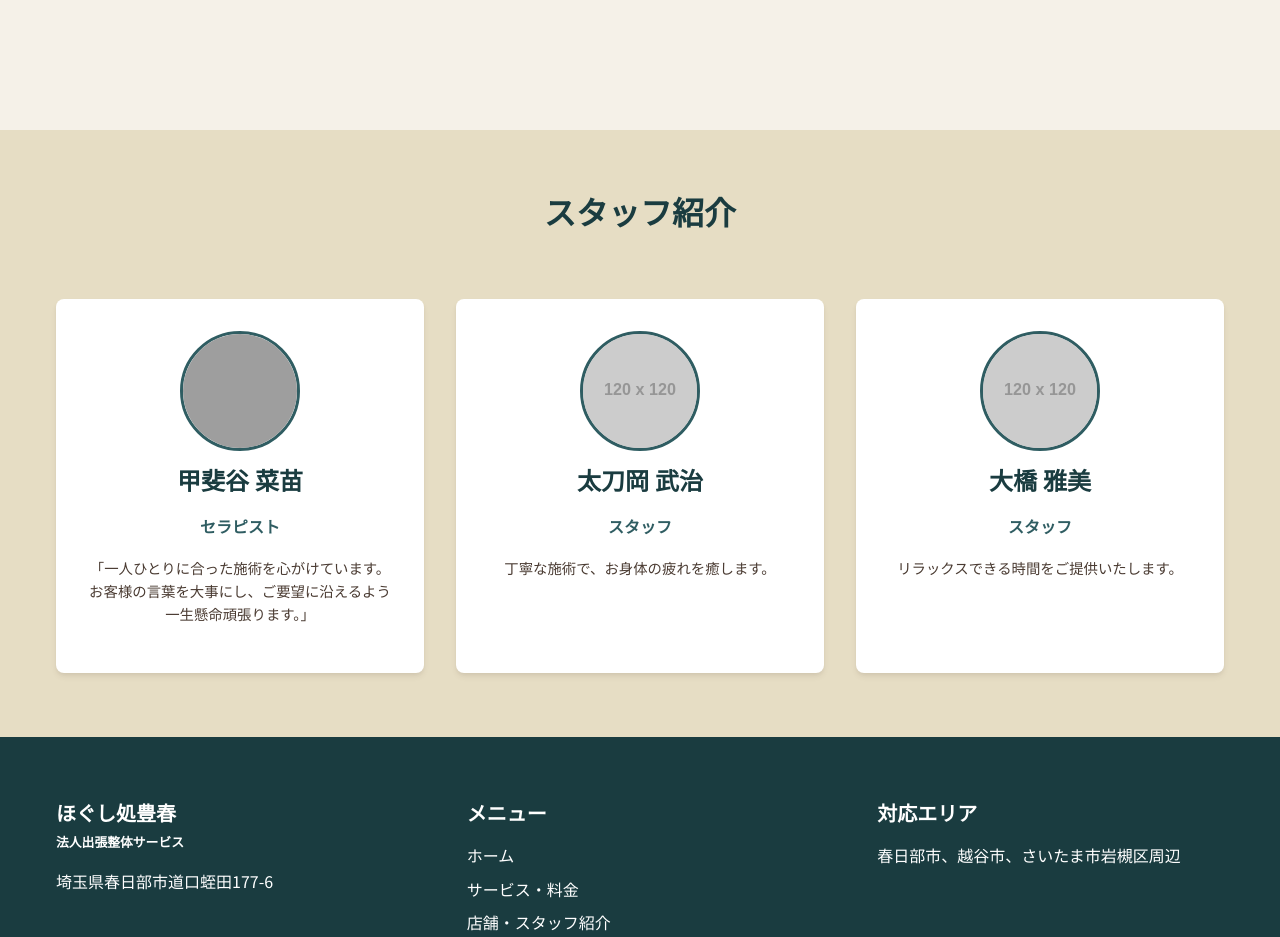
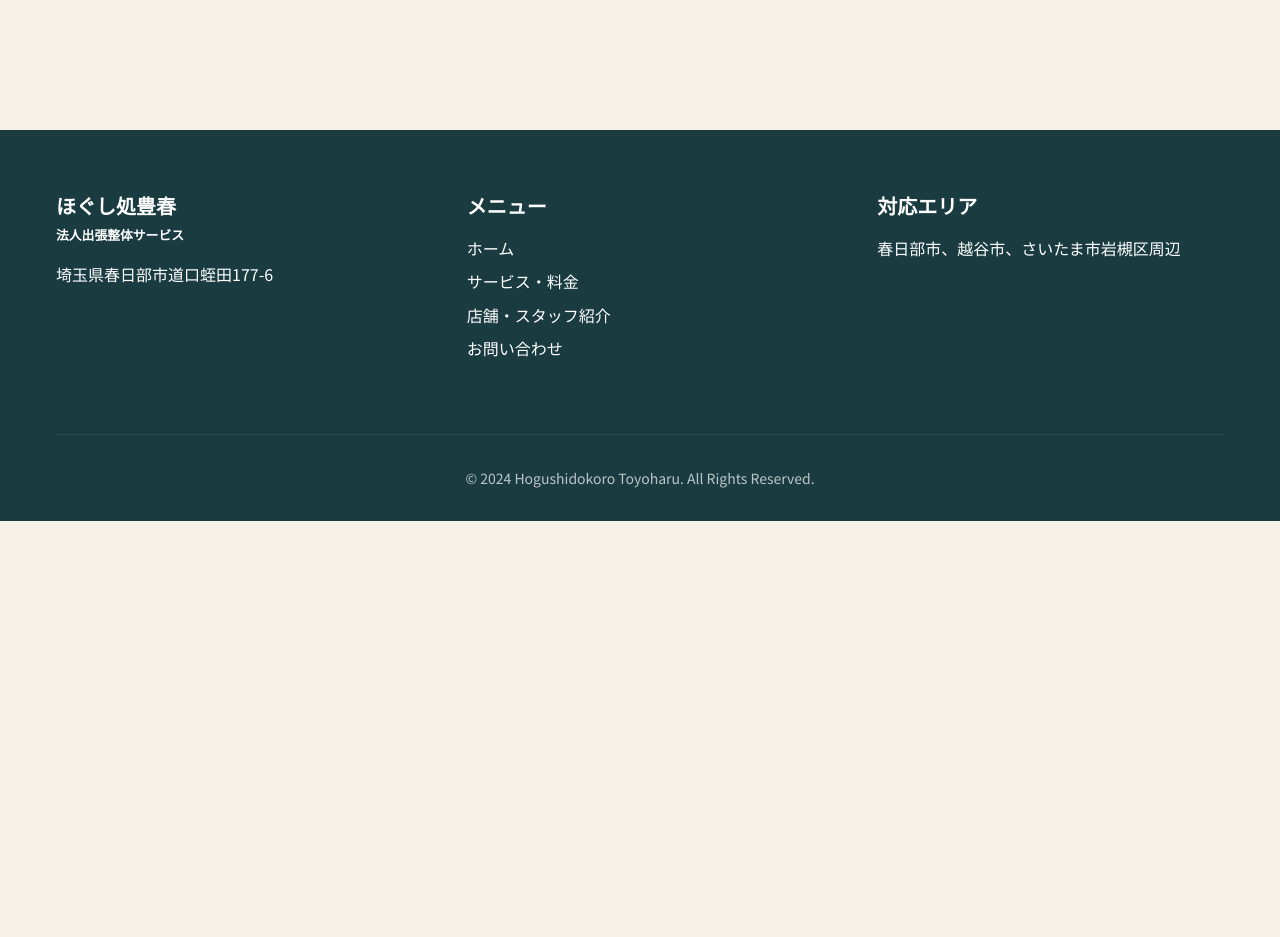
Before and after one commit to infinitylife156/toyoharu-mobile-massage, a plain HTML site: page about.html in a window 1280 px wide. Shown: the part 1000-1937 px from the top of the page. After the commit the page ends 1521 px from the top, so only its background shows below. Drawn offline with Linux system fonts and the light colour scheme; grey boxes are pictures that could not be loaded; placeholder pictures from the web are drawn by us.

Commit message:
Add files via upload

```diff
--- a/about.html
+++ b/about.html
@@ -77,55 +77,6 @@
             </div>
         </div>
     </section>
-
-    <!-- Staff Section -->
-    <section class="section bg-accent">
-        <div class="container">
-            <h2 class="text-center" style="margin-bottom: var(--spacing-lg);">スタッフ紹介</h2>
-
-            <div class="features-grid">
-                <!-- Kaitani Nanae -->
-                <div class="feature-card">
-                    <div
-                        style="width: 120px; height: 120px; margin: 0 auto var(--spacing-sm); overflow: hidden; border-radius: 50%; border: 3px solid var(--primary-color);">
-                        <img src="https://images.unsplash.com/photo-1599447421405-0e5a10c0071e?ixlib=rb-1.2.1&auto=format&fit=crop&w=800&q=80"
-                            alt="甲斐谷 菜苗" style="width: 100%; height: 100%; object-fit: cover;">
-                    </div>
-                    <h3>甲斐谷 菜苗</h3>
-                    <p class="text-primary" style="font-weight: bold;">セラピスト</p>
-                    <p style="font-size: 0.9rem; margin-top: var(--spacing-sm);">
-                        「一人ひとりに合った施術を心がけています。お客様の言葉を大事にし、ご要望に沿えるよう一生懸命頑張ります。」</p>
-                </div>
-
-                <!-- Tachioka Takeharu -->
-                <div class="feature-card">
-                    <div
-                        style="width: 120px; height: 120px; margin: 0 auto var(--spacing-sm); overflow: hidden; border-radius: 50%; border: 3px solid var(--primary-color); background: #ddd;">
-                        <img src="https://via.placeholder.com/120?text=Staff" alt="太刀岡 武治"
-                            style="width: 100%; height: 100%; object-fit: cover;">
-                    </div>
-                    <h3>太刀岡 武治</h3>
-                    <p class="text-primary" style="font-weight: bold;">スタッフ</p>
-                    <p style="font-size: 0.9rem; margin-top: var(--spacing-sm);">丁寧な施術で、お身体の疲れを癒します。</p>
-                </div>
-
-                <!-- Ohashi Masami -->
-                <div class="feature-card">
-                    <div
-                        style="width: 120px; height: 120px; margin: 0 auto var(--spacing-sm); overflow: hidden; border-radius: 50%; border: 3px solid var(--primary-color); background: #ddd;">
-                        <img src="https://via.placeholder.com/120?text=Staff" alt="大橋 雅美"
-                            style="width: 100%; height: 100%; object-fit: cover;">
-                    </div>
-                    <h3>大橋 雅美</h3>
-                    <p class="text-primary" style="font-weight: bold;">スタッフ</p>
-                    <p style="font-size: 0.9rem; margin-top: var(--spacing-sm);">リラックスできる時間をご提供いたします。</p>
-                </div>
-            </div>
-
-        </div>
-    </section>
-
-    <!-- Footer -->
     <footer class="footer">
         <div class="container">
             <div class="footer-grid">
```
Also changed, not shown: image/kaitani.jpg (added), image/ohashi.jpg (added), image/suzuki.jpg (added), image/tachioka.jpg (added), 1 other file.
